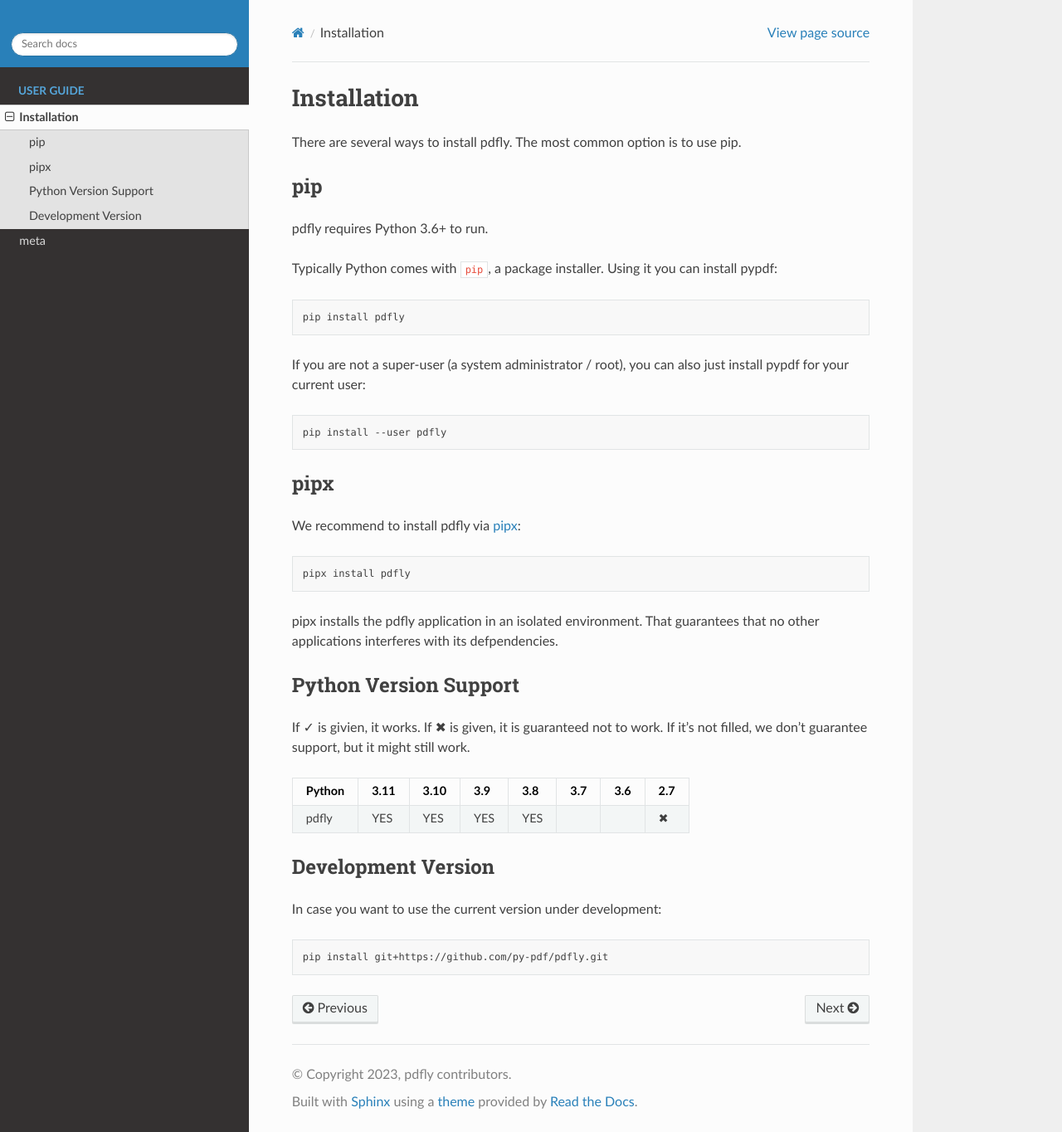
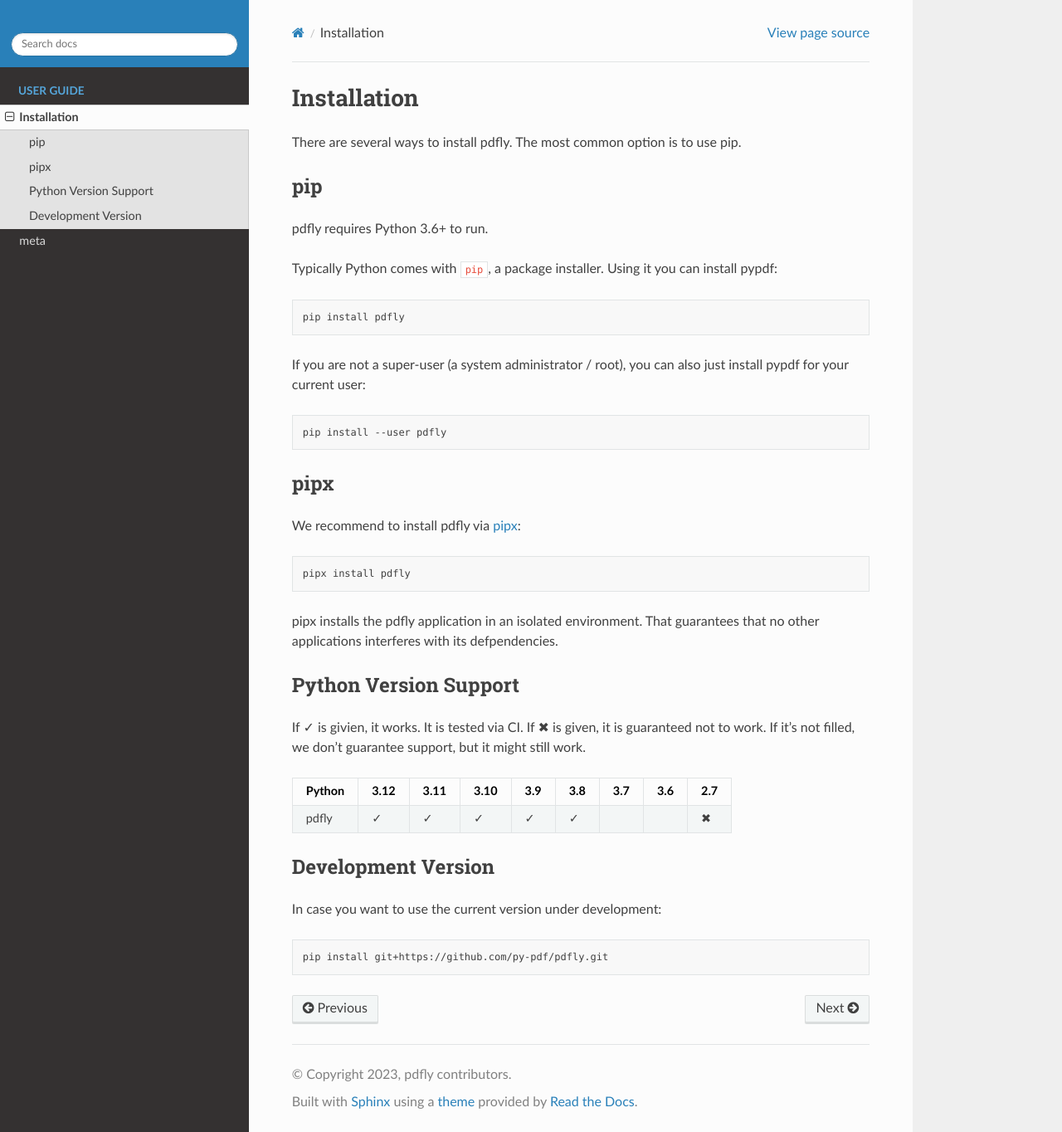
Before and after one commit to py-pdf/pdfly, a Sphinx documentation site: the page built from docs/user/installation.md, in a window 1280 px wide and 1364 px high. Shown: the whole window at 83% size. Built offline with Sphinx 7.4.7 and the Read the Docs theme 2.0.0, drawn with Linux system fonts in a browser that asks for light colours; pages that are not in the unit, such as notebooks, are missing from menus; the version number could not be read and is left out.

Commit message:
Change CI to 3.12 to 3.8

```diff
--- a/docs/user/installation.md
+++ b/docs/user/installation.md
@@ -33,14 +33,14 @@
 
 ## Python Version Support
 
-If ✓ is givien, it works.
+If ✓ is givien, it works. It is tested via CI.
 If ✖ is given, it is guaranteed not to work.
 If it's not filled, we don't guarantee support, but it might still work.
 
 
-| Python                 | 3.11 | 3.10 | 3.9 | 3.8 | 3.7 | 3.6 | 2.7 |
-| ---------------------- | ---- | ---- | --- | --- | --- | --- | --- |
-| pdfly                  | YES  | YES  | YES | YES |     |     |  ✖  |
+| Python                 | 3.12 | 3.11 | 3.10 | 3.9 | 3.8 | 3.7 | 3.6 | 2.7 |
+| ---------------------- | ---- | ---- | ---- | --- | --- | --- | --- | --- |
+| pdfly                  |  ✓   |  ✓   |  ✓   |  ✓  |  ✓  |     |     |  ✖  |
 
 
 ## Development Version
```
Also changed, not shown: docs/user/subcommand-meta.md (+1 -1 lines), 1 other file.
